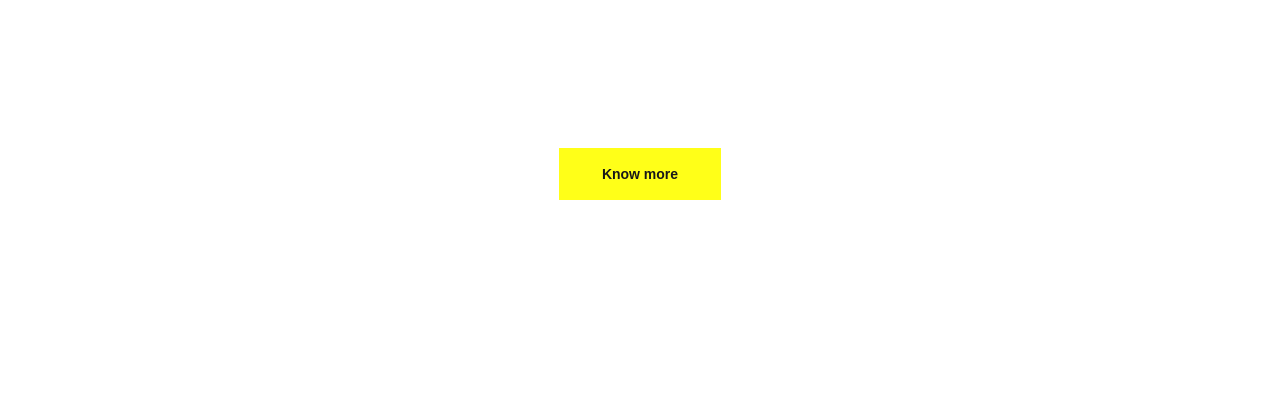
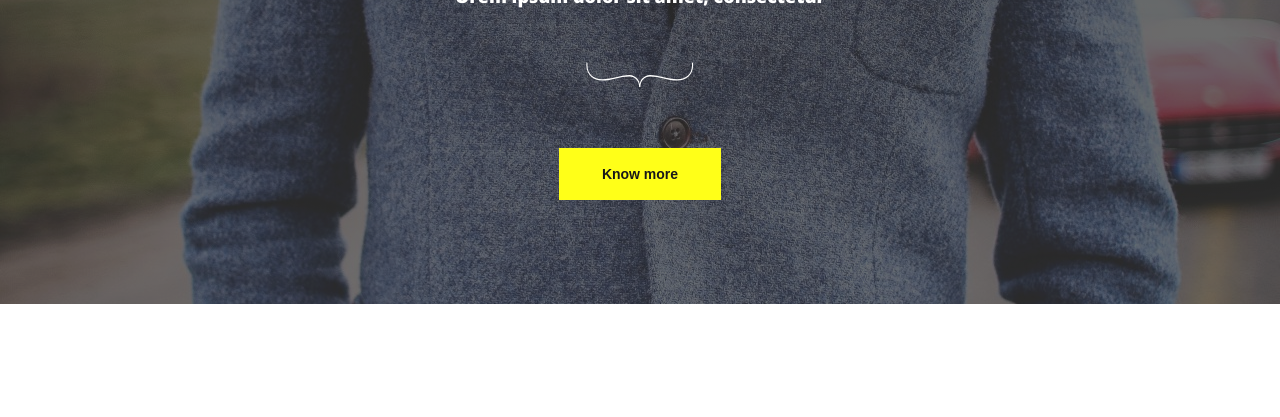
Before and after one commit to sadman2083/Class-8_HW, a plain HTML site: page index.html in a window 1280 px wide. Shown: the part 465-882 px from the top of the page. Drawn offline with nearby package versions, Linux system fonts and the light colour scheme.

Commit message:
Update style.css

```diff
--- a/css/style.css
+++ b/css/style.css
@@ -44,12 +44,8 @@ nav ul li a{
 
 /* Banner section start  */
 #banner{
+    background-image:linear-gradient(to bottom, rgba(0, 0, 0, 0.685), rgba(0, 0, 0, 0.616)), url(./banner.jpg);
 
-<<<<<<< HEAD
-    background-image:linear-gradient(to bottom, rgba(0, 0, 0, 0.685), rgba(0, 0, 0, 0.616)), url(./banner.jpg);
-=======
-    background-image: url(/images/banner.jpg);
->>>>>>> 130d0e215dbc08996a1eb2d9d53db7ce723ffcfa
     height: 700px;
 
     opacity: 0.9;
```
